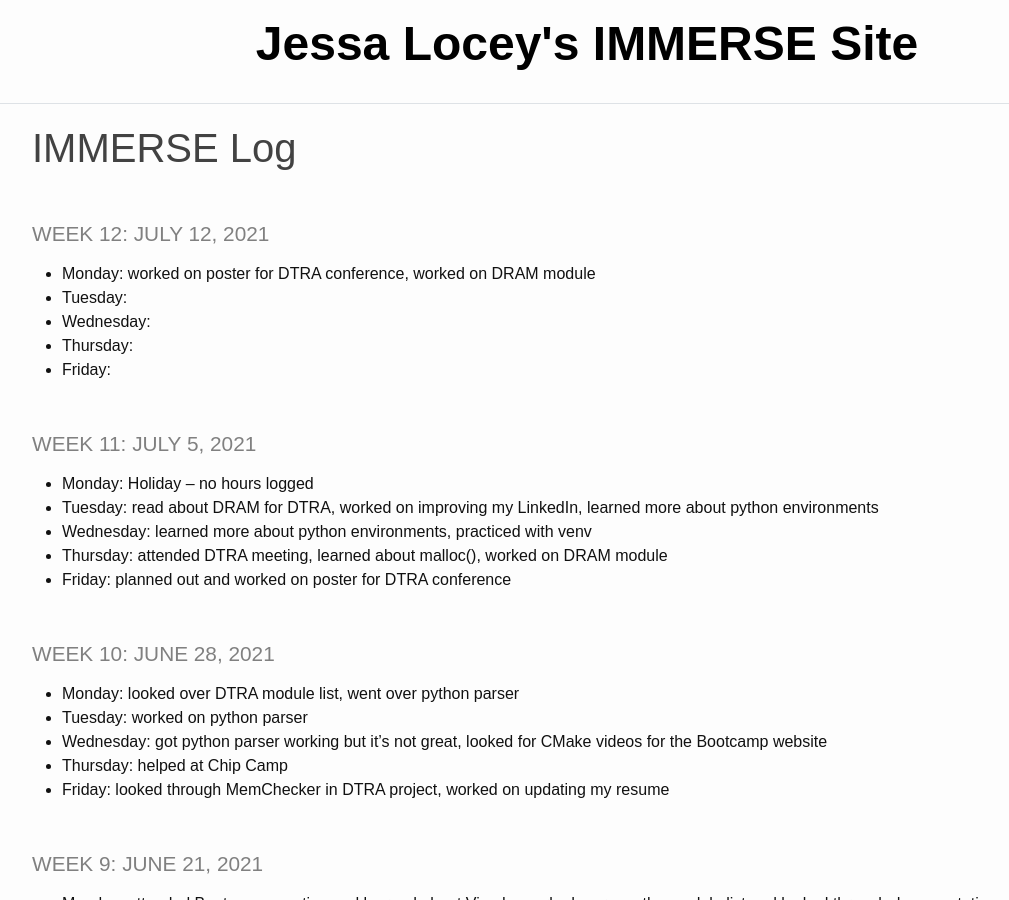
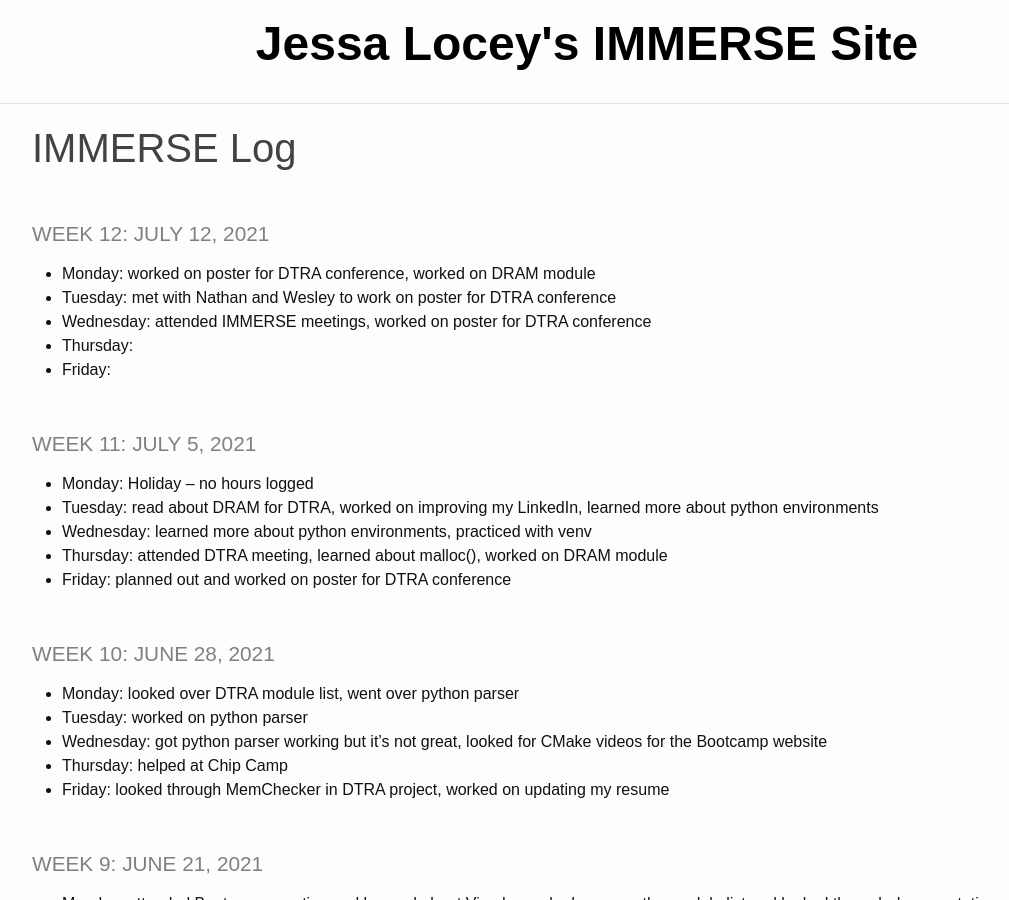
Before and after one commit to jessalocey/jessalocey.github.io, a Jekyll site: the page built from _pages/log.md, in a window 1280 px wide and 900 px high. Shown: the whole window, without its empty margins (53-1062 px from the left). Built offline with Jekyll 4.4.1, drawn with Linux system fonts in a browser that asks for light colours.

Commit message:
log update Wednesday

```diff
--- a/_pages/log.md
+++ b/_pages/log.md
@@ -5,8 +5,8 @@ title: IMMERSE Log
 
 ### Week 12: July 12, 2021
 * **Monday:** worked on poster for DTRA conference, worked on DRAM module
-* **Tuesday:**
-* **Wednesday:**
+* **Tuesday:** met with Nathan and Wesley to work on poster for DTRA conference
+* **Wednesday:** attended IMMERSE meetings, worked on poster for DTRA conference
 * **Thursday:**
 * **Friday:**
 
```
